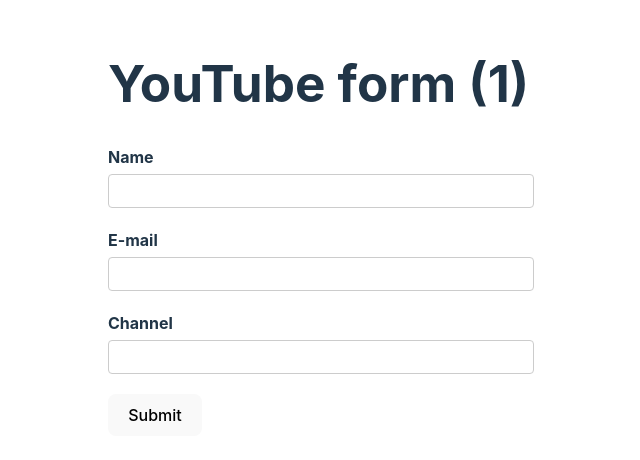
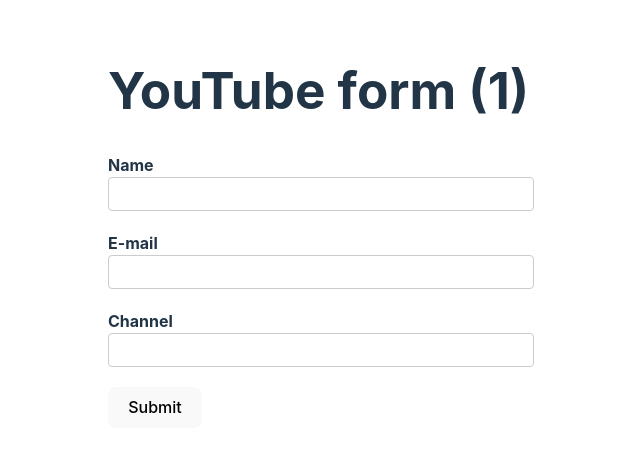
Before and after one commit to hyeonukkang/react-hook-form-tutorial, a React (Vite) app: page / in a window 1280 px wide. Shown: the part 172-632 px from the top of the page, without its empty margins (319-959 px from the left). Built offline with nearby package versions, Linux system fonts and the light colour scheme.

Commit message:
feat: add form error

```diff
--- a/src/components/YouTubeForm.styled.ts
+++ b/src/components/YouTubeForm.styled.ts
@@ -7,7 +7,6 @@
 export const StyledLabel = styled.div<ILabelProps>`
   font-weight: bold;
   display: flex;
-  margin-bottom: 5px;
 `
 
 export const StyledInput = styled.input`
@@ -20,5 +19,15 @@
   background-image: none;
   border: 1px solid #ccc;
   border-radius: 4px;
+`
+
+export const StyledError = styled.span`
+  color: red;
+  font-size: 12px;
+  text-align: left;
+  margin-bottom: 5px;
+`
+
+export const ItemWrapper = styled.div`
   margin-bottom: 20px;
 `
--- a/src/components/YouTubeForm.tsx
+++ b/src/components/YouTubeForm.tsx
@@ -7,7 +7,8 @@
 
 const YouTubeForm = () => {
   const form = useForm<FormValues>()
-  const { register, control, handleSubmit } = form
+  const { register, control, handleSubmit, formState } = form
+  const { errors } = formState
   //  bad case
   // const { name, ref, onChange, onBlur } = register("username")
   //   <S.StyledInput
@@ -36,6 +37,7 @@
       you should check useForm type
       */}
       <form onSubmit={handleSubmit(onSubmit)} noValidate>
+        <S.ItemWrapper>
           <S.StyledLabel htmlFor="username">Name</S.StyledLabel>
           <S.StyledInput
             type="text"
@@ -47,7 +49,10 @@
               },
             })}
           />
+          <S.StyledError>{errors.username?.message}</S.StyledError>
+        </S.ItemWrapper>
 
+        <S.ItemWrapper>
           <S.StyledLabel htmlFor="email">E-mail</S.StyledLabel>
           <S.StyledInput
             type="email"
@@ -73,9 +78,23 @@
               },
             })}
           />
+          <S.StyledError>{errors.email?.message}</S.StyledError>
+        </S.ItemWrapper>
 
+        <S.ItemWrapper>
           <S.StyledLabel htmlFor="channel">Channel</S.StyledLabel>
-        <S.StyledInput type="text" id="channel" {...register("channel")} />
+          <S.StyledInput
+            type="text"
+            id="channel"
+            {...register("channel", {
+              required: {
+                value: true,
+                message: "Channel is required",
+              },
+            })}
+          />
+          <S.StyledError>{errors.channel?.message}</S.StyledError>
+        </S.ItemWrapper>
 
         <button>Submit</button>
       </form>
```
Lines whose indentation alone changed are shown as unchanged.
